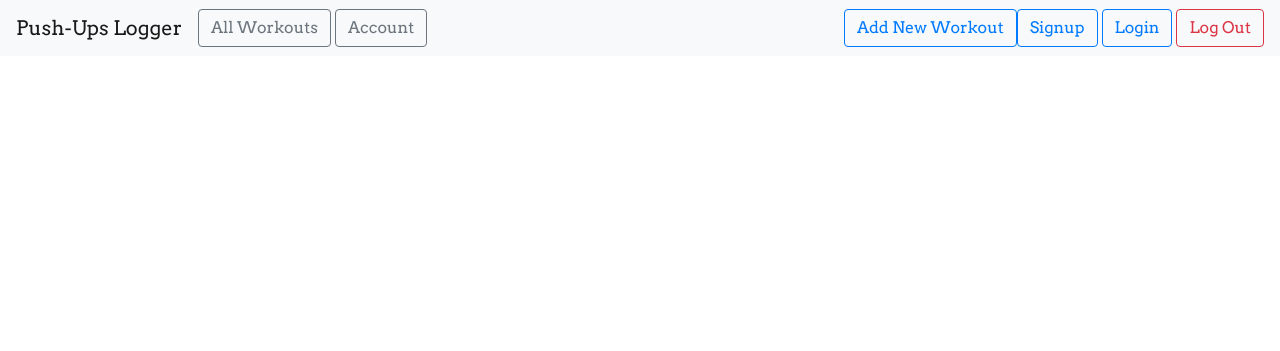
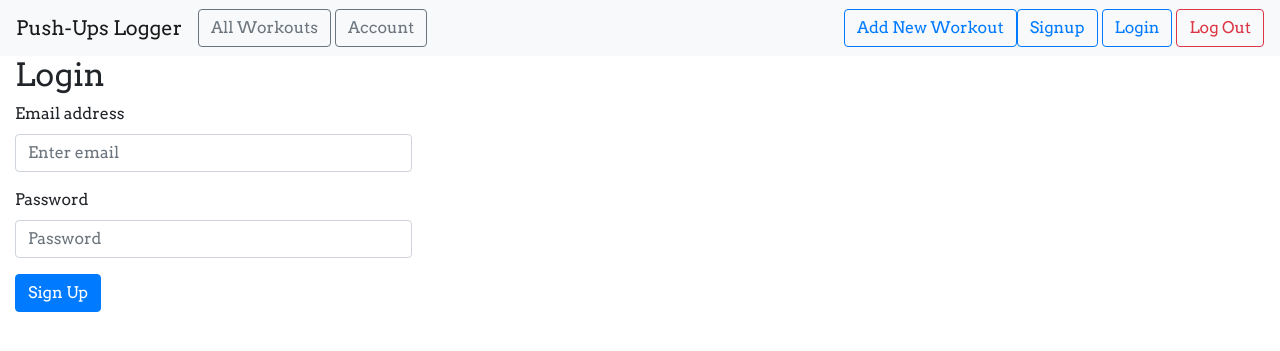
Before and after one commit to ashishgaurav2403/flask_project_exercise, a Python web app: template templates/login.html in a window 1280 px wide. Shown: the top 351 px of the page. Run offline with Jinja, Linux system fonts and the light colour scheme; the template is opened without the code that fills it, so the values that code supplies are empty; some libraries are stand-ins or nearby versions.

Commit message:
signup form added and redirected

```diff
--- a/__init__.py
+++ b/__init__.py
@@ -11,3 +11,5 @@ def create_app():
     return app
 
     app.run(debug=True)
+
+# to run the app : flask --app flask_project_exercise run --debug
--- a/templates/login.html
+++ b/templates/login.html
@@ -3,4 +3,37 @@
   rel="stylesheet"
   href="{{ url_for('static', filename= 'extended_beauty.css') }}"
 />
+{% endblock %} {% block content %}
+<div class="col-md-4 col-md-offset-4">
+  <form method="POST" action="/signup">
+    <h2>Login</h2>
+    <!-- {% with messages = get_flashed_messages() %} {% if messages %} -->
+    <div class="notification is-danger">
+      <!-- {{ messages[0] }}. Go to -->
+      <a href="#">login page</a>.
+    </div>
+    <!-- {% endif %} {% endwith %} -->
+    <div class="form-group">
+      <label for="email">Email address</label>
+      <input
+        type="email"
+        class="form-control"
+        id="email"
+        name="email"
+        placeholder="Enter email"
+      />
+    </div>
+    <div class="form-group">
+      <label for="password">Password</label>
+      <input
+        type="password"
+        class="form-control"
+        id="password"
+        name="password"
+        placeholder="Password"
+      />
+    </div>
+    <button type="submit" class="btn btn-primary">Sign Up</button>
+  </form>
+</div>
 {% endblock %}
```
Also changed, not shown: auth.py (+12 -3 lines), templates/index.html (+9 -2 lines), templates/signup.html (+43 -4 lines).
